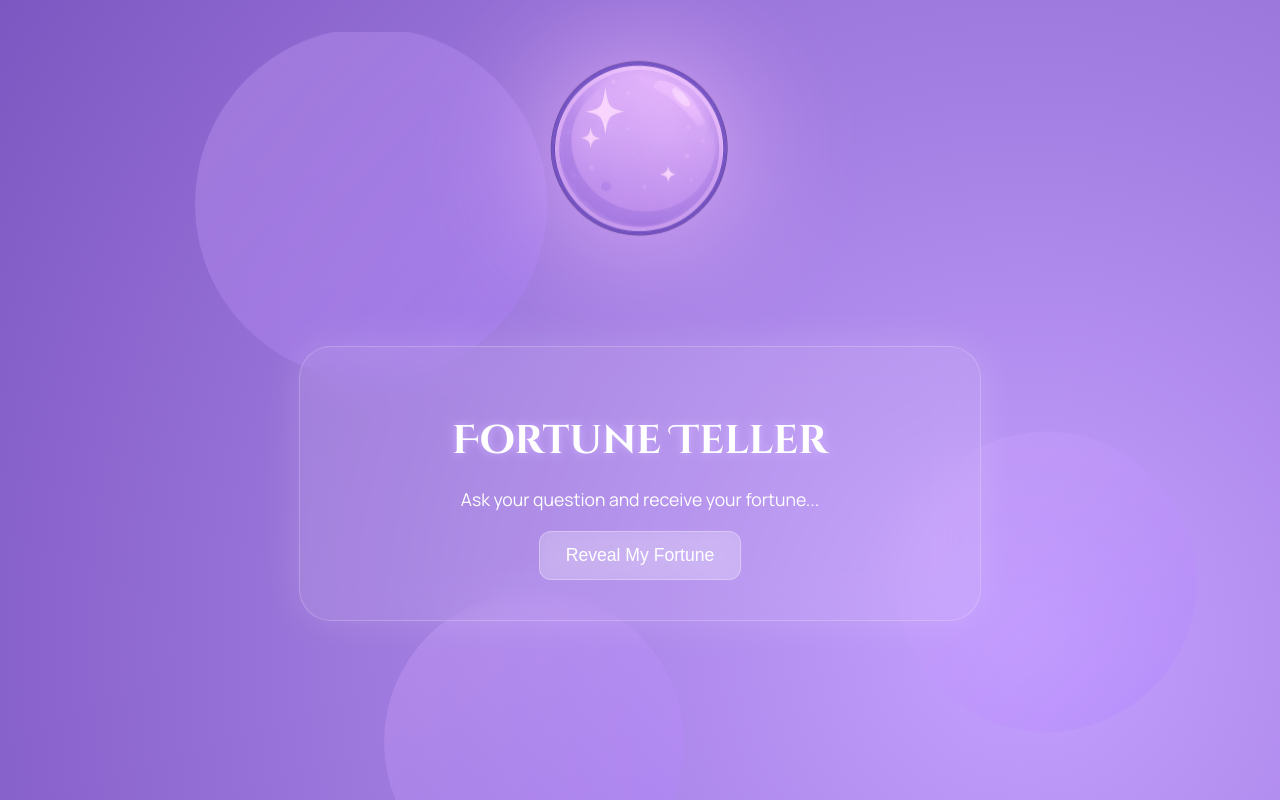
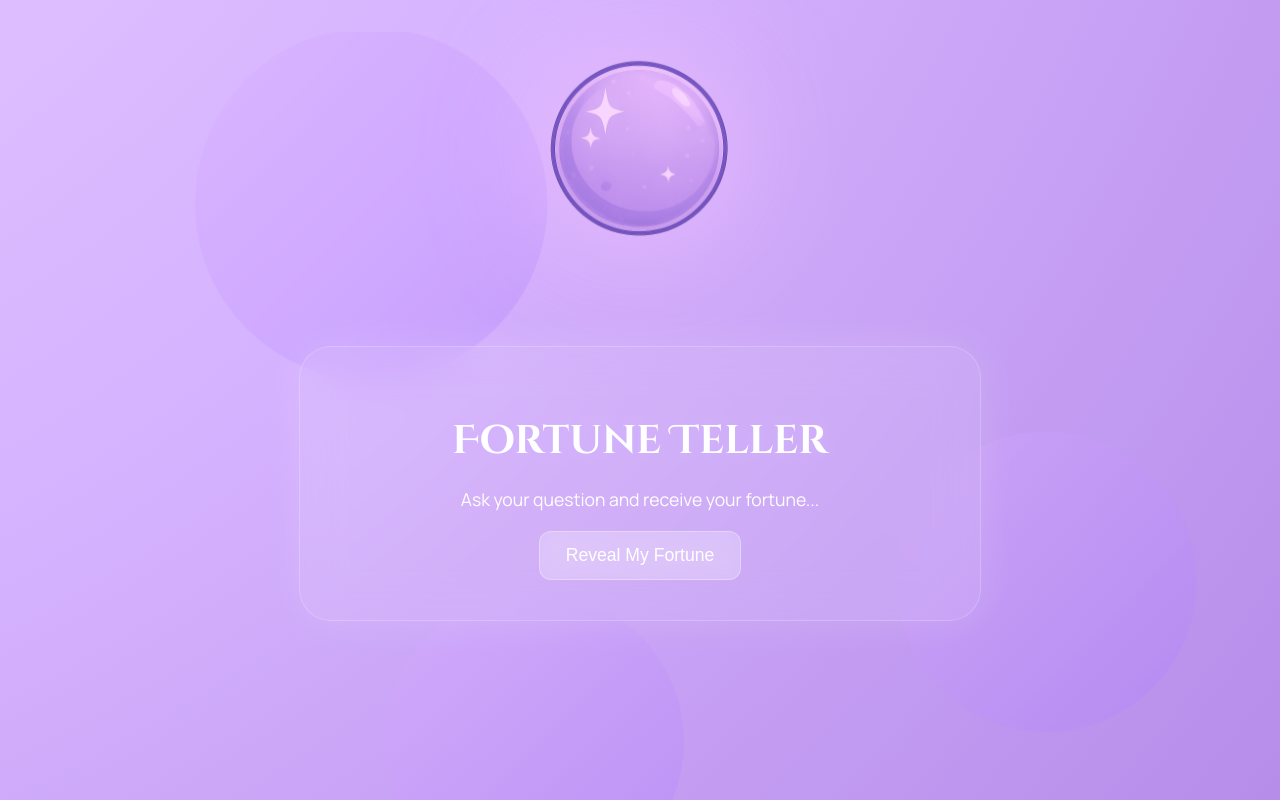
Before and after one commit to CrocSause/fortune-telling-app, a React (Create React App) app: page / in a window 1280 px wide. Built offline with nearby package versions, Linux system fonts and the light colour scheme.

Commit message:
fixed a graphical bug

```diff
--- a/src/styles.css
+++ b/src/styles.css
@@ -44,26 +44,27 @@ p {
 body {
   margin: 0;
   padding: 0;
-  overflow: hidden;
   font-family: "Manrope", sans-serif;
   color: white;
-  background: radial-gradient(circle at 20% 20%, #d6b3ff, #a87ce0);
-  animation: gradientFlow 20s ease-in-out infinite alternate;
-  background-size: 400% 400%;
+  background: radial-gradient(circle at top left,
+    #f0d6ff,
+    #d6b3ff,
+    #a87ce0,
+    #7d57c1);
+  background-size: 300% 300%;
+  background-position: 0% 50%;
+  animation: gradientFlow 30s ease-in-out infinite;
 }
 
 @keyframes gradientFlow {
   0% {
     background-position: 0% 50%;
-    background: radial-gradient(circle at 20% 20%, #d6b3ff, #a87ce0);
   }
   50% {
     background-position: 100% 50%;
-    background: radial-gradient(circle at 80% 80%, #c4a0ff, #7d57c1);
   }
   100% {
     background-position: 0% 50%;
-    background: radial-gradient(circle at 40% 40%, #e0c6ff, #b58cf2);
   }
 }
 
```
